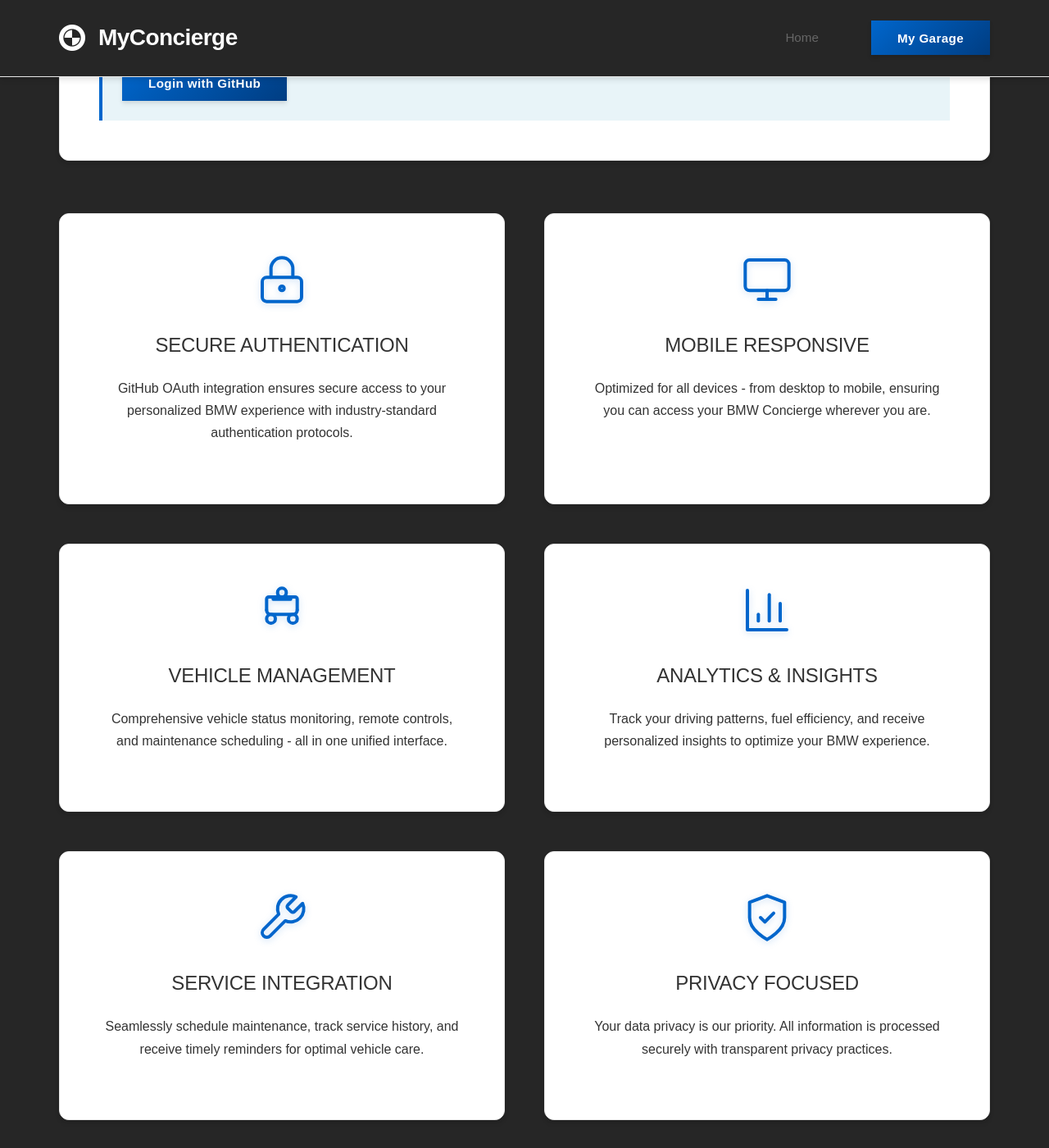
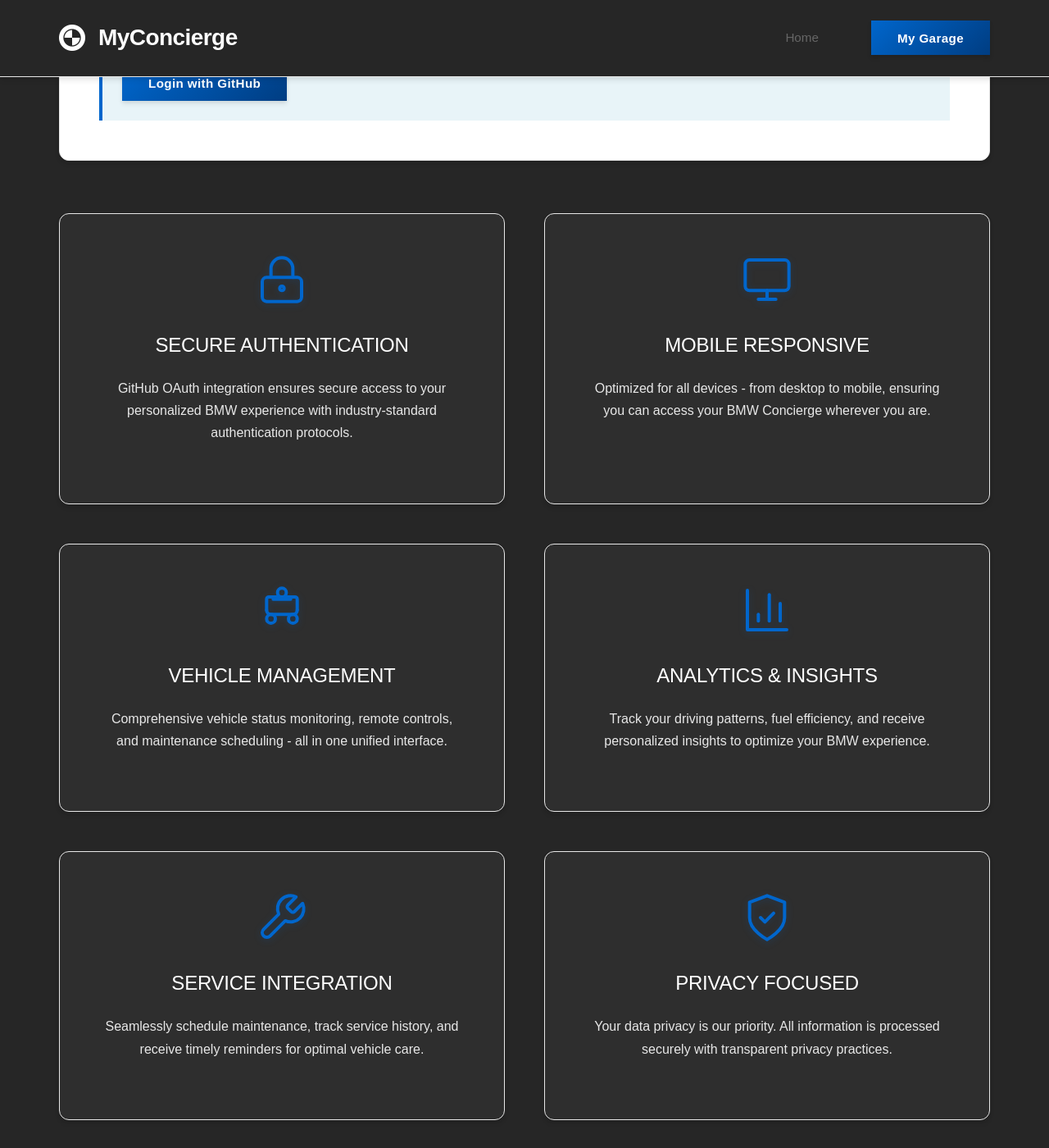
Before and after one commit to chatala1/BMW-Concierge, a Jekyll site: the page built from index.html, in a window 1280 px wide and 1400 px high, scrolled down 857 px. Shown: the whole window at 82% size. Built offline with Jekyll 4.4.1, drawn with Linux system fonts in a browser that asks for light colours; some web fonts are replaced.

Commit message:
Update feature cards to use #2e2e2e background color
Co-authored-by: chatala1 <16328550+chatala1@users.noreply.github.com>

```diff
--- a/assets/css/style.css
+++ b/assets/css/style.css
@@ -508,7 +508,7 @@ body {
 }
 
 .feature-card {
-    background: var(--bmw-white);
+    background: #2e2e2e;
     padding: var(--spacing-xl);
     border-radius: var(--border-radius-lg);
     box-shadow: var(--shadow-md);
@@ -517,6 +517,14 @@ body {
     border: 1px solid var(--bmw-light-gray);
     position: relative;
     overflow: hidden;
+}
+
+.feature-card h3 {
+    color: var(--bmw-white);
+}
+
+.feature-card p {
+    color: var(--bmw-light-gray);
 }
 
 .feature-card::before {
```
